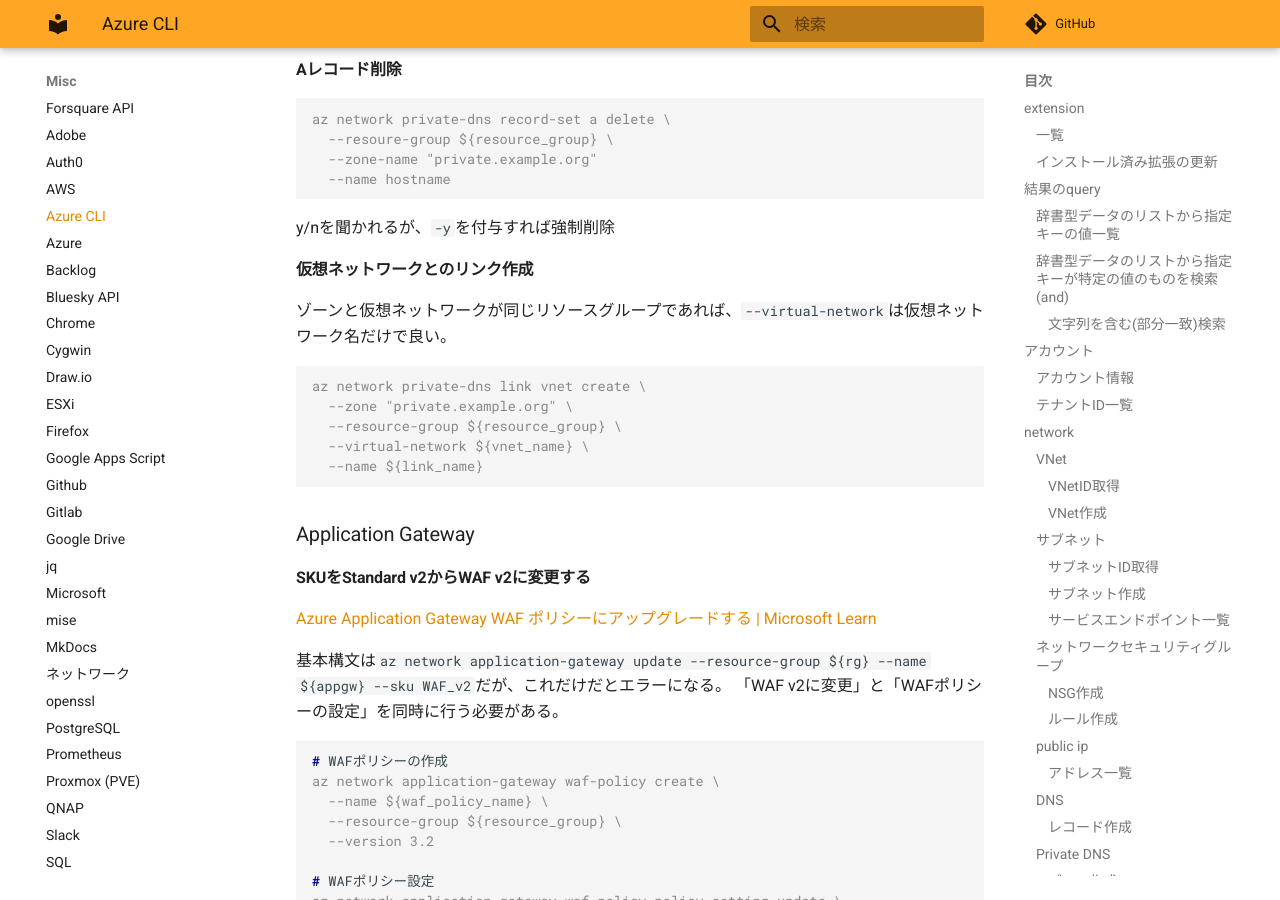
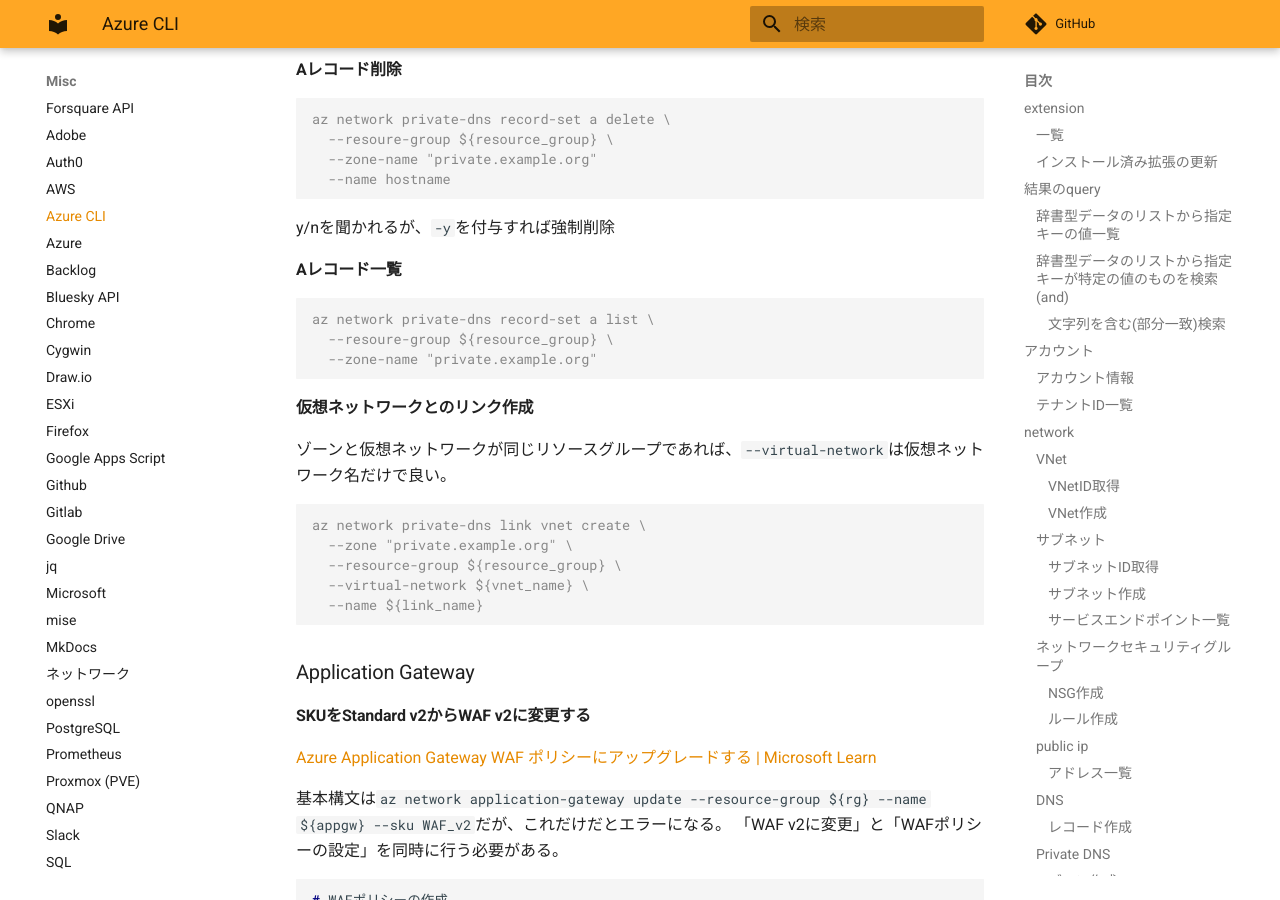
Before and after one commit to zaki-lknr/docs, an MkDocs documentation site: the page built from docs/Misc/az.md, in a window 1280 px wide and 900 px high, scrolled down 4572 px. Built offline with MkDocs 1.6.1 and Material for MkDocs 9.7.7, drawn with Linux system fonts in a browser that asks for light colours; comment, search, counter and statistics services are not loaded.

Commit message:
add: misc/az: プライベートDNSレコード一覧

````diff
--- a/docs/Misc/az.md
+++ b/docs/Misc/az.md
@@ -233,6 +233,14 @@ az network private-dns record-set a delete \
 
 y/nを聞かれるが、`-y`を付与すれば強制削除
 
+#### Aレコード一覧
+
+```console
+az network private-dns record-set a list \
+  --resoure-group ${resource_group} \
+  --zone-name "private.example.org"
+```
+
 #### 仮想ネットワークとのリンク作成
 
 ゾーンと仮想ネットワークが同じリソースグループであれば、`--virtual-network`は仮想ネットワーク名だけで良い。
````
